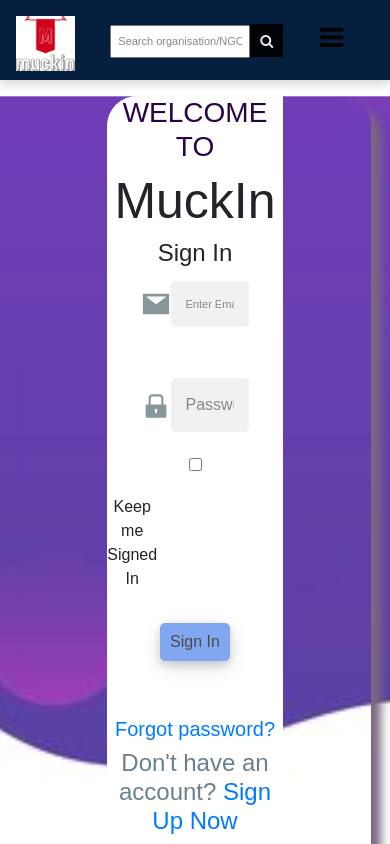
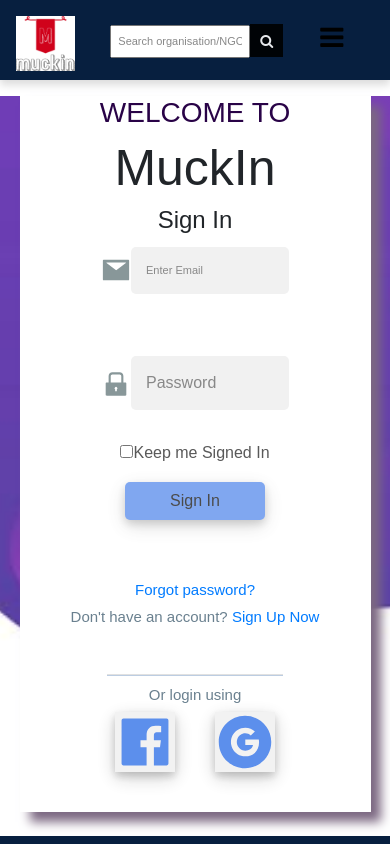
Before and after one commit to gdscnitp/ngo-donations-site, a React (Create React App) app in the folder client/: page /login in a window 390 px wide. Shown: the top 844 px of the page. Built offline with nearby package versions, Linux system fonts and the light colour scheme.

Commit message:
Added form validation and fixed responsiveness in login page

```diff
--- a/client/package.json
+++ b/client/package.json
@@ -14,7 +14,7 @@
     "react-hook-form": "^6.11.0",
     "react-icons": "^3.11.0",
     "react-multistep": "^5.1.0",
-    "react-owl-carousel": "^2.3.1",
+    "react-owl-carousel": "^2.3.3",
     "react-pageflip": "^1.0.0",
     "react-player": "^2.6.2",
     "react-redux": "^7.2.2",
--- a/client/src/components/Login-page/Login-page.css
+++ b/client/src/components/Login-page/Login-page.css
@@ -1,16 +1,16 @@
 .divmain {
-  background: url('./bg2.jpg') no-repeat center center fixed;
+  background: url("./bg2.jpg") no-repeat center center fixed;
   -webkit-background-size: cover;
   -moz-background-size: cover;
   -o-background-size: cover;
   background-size: cover;
   font-family: Arial, Helvetica, sans-serif;
 }
-.flex-container{
+.flex-container {
   display: flex;
   justify-content: center;
   /* height: 90%; */
-    width:90%;
+  width: 90%;
   margin-left: auto;
   margin-right: auto;
   margin-top: auto;
@@ -19,46 +19,30 @@
   flex-wrap: wrap;
   border: none;
   border-radius: 30px;
-    box-shadow: 10px 10px 10px hsl(286, 11%, 46%) ;
-}
-@media only screen and (max-width: 600px) {
-    .flex-container{
-        flex-direction: column-reverse;
-    }
-    #div1{
-       margin-left: auto;
-      margin-right: auto;
-        width: 100%;
-        border-radius: 0;
-    }
-     #div2{
-      width:100%;
+  box-shadow: 10px 10px 10px hsl(286, 11%, 46%);
 }
 
-}
-*{
+* {
   box-sizing: border-box;
 }
-#div1{
+.left-form-container {
   justify-content: center;
   background-color: white;
   background-size: cover;
   text-align: center;
-  width:50%;
+  width: 50%;
   border: none;
   border-radius: 30px 0px 0px 30px;
 }
-#div2{
-    width:50%;
-    background-image: url('./div2.jpg');
+.right-form-container {
+  width: 50%;
+  background-image: url("./div2.jpg");
   background-size: cover;
   justify-content: center;
   border: none;
   border-radius: 0px 30px 30px 0px;
-
 }
-.img_div{
-
+.img_div {
   width: 100%;
   height: 100%;
   display: block;
@@ -68,49 +52,46 @@
   border-radius: 30px;
 }
 
-.btns{
-    width:40%;
+.btns {
+  width: 40%;
   height: 38px;
-    border:none;
+  border: none;
   border-radius: 5px;
   background-color: rgb(75, 131, 235);
   opacity: 0.7;
   cursor: pointer;
   box-shadow: 0 4px 8px 0 rgba(0, 0, 0, 0.2), 0 6px 20px 0 rgba(0, 0, 0, 0.19);
 }
-.btns:hover{
+.btns:hover {
   opacity: 1;
 }
 
-#Loginform input[type=text],input[type=password]{
+#Loginform input[type="text"],
+input[type="password"] {
   width: 45%;
   padding: 15px;
-  margin: 5px 0 22px 0;
+  margin: 5px 0 0 0;
   /* position: relative; */
   border: none;
-  border-radius: 5px ;
+  border-radius: 5px;
   background: #f1f1f1;
 }
 
-
-
-.icon1{
+.icon1 {
   position: relative;
   top: 0px;
   font-size: 50px;
   width: 30px;
   /* margin: 15px 0 22px 0; */
-  color: rgb(136, 151, 153) ;
+  color: rgb(136, 151, 153);
 }
 
-.tableLogin{
-
+.tableLogin {
   margin-right: auto;
-  margin-left: auto ;
-
+  margin-left: auto;
 }
 
-.icon2{
+.icon2 {
   margin-left: 20px;
   margin-right: 20px;
   height: 60px;
@@ -118,17 +99,48 @@
   color: rgb(75, 131, 235);
   opacity: 0.9;
   box-shadow: 0 4px 8px 0 rgba(0, 0, 0, 0.2), 0 6px 20px 0 rgba(0, 0, 0, 0.19);
-  background-color:  #f1f1f1;
+  background-color: #f1f1f1;
   cursor: pointer;
 }
-.icon2:hover{
+.icon2:hover {
   opacity: 1;
 }
 
-.hrline{
+.hrline {
   background: rgb(188, 205, 226);
-  width:25vw;
+  width: 25vw;
   height: 1.5px;
   margin-left: auto;
   margin-right: auto;
 }
+
+@media (max-width: 600px) {
+  .flex-container {
+    flex-direction: column-reverse;
+    border-radius: 0;
+  }
+  .Ask-Account {
+    font-size: 15px;
+  }
+  .hrline {
+    width: 50%;
+    margin-bottom: 10px;
+  }
+  .left-form-container {
+    width: 100%;
+    border-radius: 0;
+  }
+
+  .right-form-container {
+    display: none;
+  }
+  /* #div1 {
+    margin-left: auto;
+    margin-right: auto;
+    width: 100%;
+    border-radius: 0;
+  } */
+  /* #div2 {
+    width: 100%;
+  } */
+}
--- a/client/src/components/Login-page/Login-page.js
+++ b/client/src/components/Login-page/Login-page.js
@@ -10,6 +10,9 @@
 import { STORE_AUTH } from "../../reducers/action_types";
 //  import Image from "div2.jpg"
 
+//Added for form validation
+import validator from "validator";
+
 export const Loginpage = () => {
   const [email, setEmail] = useState(""); // we can do without these too, by accessing the value from the refs only at submit
   const [password, setPassword] = useState("");
@@ -17,42 +20,72 @@
 
   const history = useHistory(); // using to redirect user after login
   const dispatch = useDispatch(); // only to store in redux store, so that can check from any component whether logged in or not
-  const isLoggedIn = useSelector(state => state.auth.isLoggedIn);
-  const auth = useSelector(state => state.auth);
+  const isLoggedIn = useSelector((state) => state.auth.isLoggedIn);
+  const auth = useSelector((state) => state.auth);
+
+  //Added for form validation
+  const [emailError, setEmailError] = useState("");
+  const [passError, setPassError] = useState("");
+  const [isStrong, setStrong] = useState(false);
+  const validateEmail = (e) => {
+    var email = e.target.value;
+
+    if (validator.isEmail(email)) {
+      setEmailError("");
+    } else {
+      setEmailError("Enter valid Email!");
+    }
+  };
+
+  //password validation
+  const validatePass = (e) => {
+    var password = e.target.value;
+
+    if (validator.isStrongPassword(password)) {
+      setPassError("Strong password");
+      setStrong(true);
+    } else {
+      setPassError("Weak Password");
+    }
+  };
 
   async function submitHandler(event) {
     event.preventDefault();
 
-    if( isLoggedIn ) {  // if already logged in, then redirect
+    if (isLoggedIn) {
+      // if already logged in, then redirect
       alert("You are already logged in :D");
 
-      history.push('/');  // redirecting to homepage
+      history.push("/"); // redirecting to homepage
       window.location.reload();
     }
-    await LoginUser( email, password )
+    await LoginUser(email, password)
       .then((data) => {
         const { user } = data; // later if refresh tokens implemented, add it in destructure
 
         // by default uses sessionStorage, if rememberMe is true we use localStorage
-                    rememberMe ?
-                      localStorage.setItem('user', JSON.stringify(user)):
-                      sessionStorage.setItem('user', JSON.stringify(user));
+        rememberMe
+          ? localStorage.setItem("user", JSON.stringify(user))
+          : sessionStorage.setItem("user", JSON.stringify(user));
 
         // [DONE] @todo -> Maybe store in the store, that the user is logged in, so we don't need to show the login button anymore
-                    dispatch({type: STORE_AUTH, payload: user});
-                    console.log("Login Successful...", user)
-                    console.debug("Now other components can check if user logged in through state.auth.isLoggedIn", user)
+        dispatch({ type: STORE_AUTH, payload: user });
+        console.log("Login Successful...", user);
+        console.debug(
+          "Now other components can check if user logged in through state.auth.isLoggedIn",
+          user
+        );
         console.debug("User object in redux state is: ", auth);
 
         alert("[REMOVE FROM PROD] Namaste ! Login Successful :D");
         // redirecting to homepage
-                    history.push('/');
+        history.push("/");
         window.location.reload();
 
         Promise.resolve();
       })
       .catch((err) => {
-                    alert(err.msg || "Login Failed... Please try again")
+        alert(err.msg || "Login Failed... Please try again");
 
         console.log(err);
       });
@@ -61,11 +94,12 @@
   return (
     <div className="divmain">
       <div className="flex-container">
-        <div id="div1">
+        <div className="left-form-container">
           <h3 style={{ color: "rgb(41 3 71)" }}>WELCOME TO</h3>
           <h1 style={{ fontSize: "50px" }}>MuckIn</h1>
           <h4>Sign In</h4>
           <form id="Loginform" onSubmit={submitHandler}>
+            {/* login field */}
             <label for="email" style={{ textAlign: "left" }}>
               <AiFillMail className="icon1" />
             </label>
@@ -73,49 +107,81 @@
               type="text"
               placeholder="Enter Email"
               name="email"
-              onChange={(e) => setEmail(e.target.value)}
+              onChange={
+                ((e) => setEmail(e.target.value), (e) => validateEmail(e))
+              }
               required
             ></input>
+            <br />
+            <span
+              style={{
+                marginTop: "0",
+                marginLeft: "2px",
+                fontWeight: "bold",
+                color: "red",
+                fontSize: "11px",
+              }}
+            >
+              {emailError}
+            </span>
             <br></br>
             <br></br>
+
             <label for="psw" style={{ textAlign: "left" }}>
               <AiFillLock className="icon1" />
             </label>
             <input
               type="password"
               placeholder="Password"
-              onChange={(e) => setPassword(e.target.value)}
+              onChange={
+                ((e) => setPassword(e.target.value), (e) => validatePass(e))
+              }
               name="pass"
               required
             ></input>
+            <br />
+            <span
+              style={{
+                color: isStrong ? "green" : "red",
+                marginTop: "0",
+                marginLeft: "2px",
+                fontSize: "11px",
+                fontWeight: "bold",
+              }}
+            >
+              {passError}
+            </span>
             <br></br>
-
+            <div style={{ textAlign: "center" }}>
               <input
                 type="checkbox"
-              onChange={(e)=>toggleRemember(e.target.checked)}
+                onChange={(e) => toggleRemember(e.target.checked)}
                 name="remember"
               />
-            <label for="remember" style={{ marginRight: "200px" }}>
+              <label for="remember" style={{ color: "	 #595959" }}>
                 {" "}
                 Keep me Signed In
               </label>
-            <br></br>
+            </div>
 
-            <br></br>
             <button type="submit" className="btns">
               Sign In
             </button>
           </form>
           <h5>
-            <a href=" ">Forgot password?</a>
+            <a href=" " className="Ask-Account">
+              Forgot password?
+            </a>
           </h5>
-          <h4 style={{ color: "rgb(106, 128, 143)" }}>
+          <h4 style={{ color: "rgb(106, 128, 143)" }} className="Ask-Account">
             Don't have an account? <a href=" ">Sign Up Now</a>
           </h4>
 
           <hr className="hrline"></hr>
 
-          <h4 style={{ color: "rgb(106, 128, 143)" }}>Or login using</h4>
+          <h4 style={{ color: "rgb(106, 128, 143)" }} className="Ask-Account">
+            Or login using
+          </h4>
           <table className="tableLogin">
             <tr>
               <a href=" ">
@@ -127,7 +193,8 @@
             </tr>
           </table>
         </div>
-        <div id="div2">
+
+        <div className="right-form-container">
           {/* <p className="img_div"></p> */}
           {/* <img src={} alt="img" id="img_div"></img> */}
         </div>
--- a/client/src/components/signup/SignupOption.js
+++ b/client/src/components/signup/SignupOption.js
@@ -8,7 +8,7 @@
         <span>Already a user? </span>
         <br />
         <span>
-          <href to="/login">Sign In</href>
+          <a href="/login">Sign In </a>
         </span>
         <fieldset>
           <h2 className="fs-title">Willing to help??</h2>
```
Also changed, not shown: 2 other files (tests, documents, lock files or other folders). Lines whose indentation alone changed are shown as unchanged.
